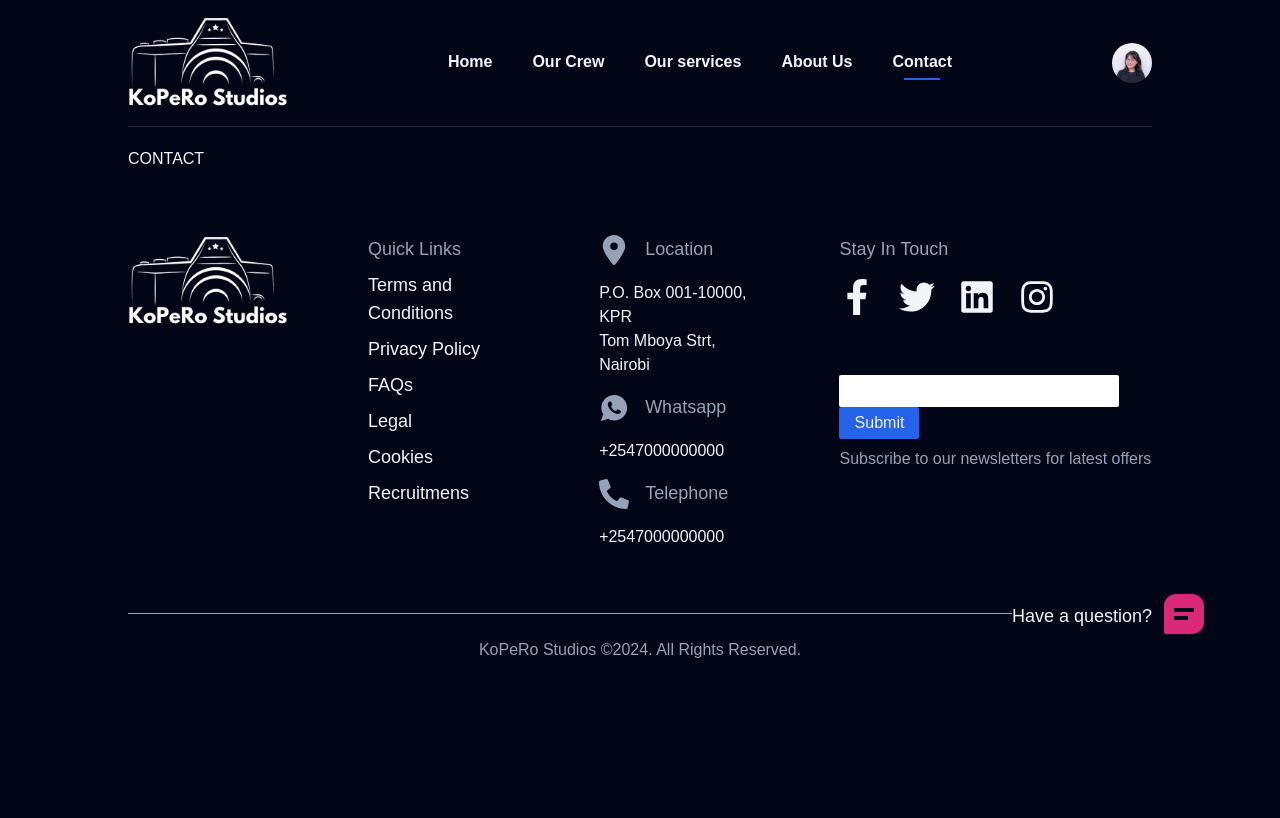
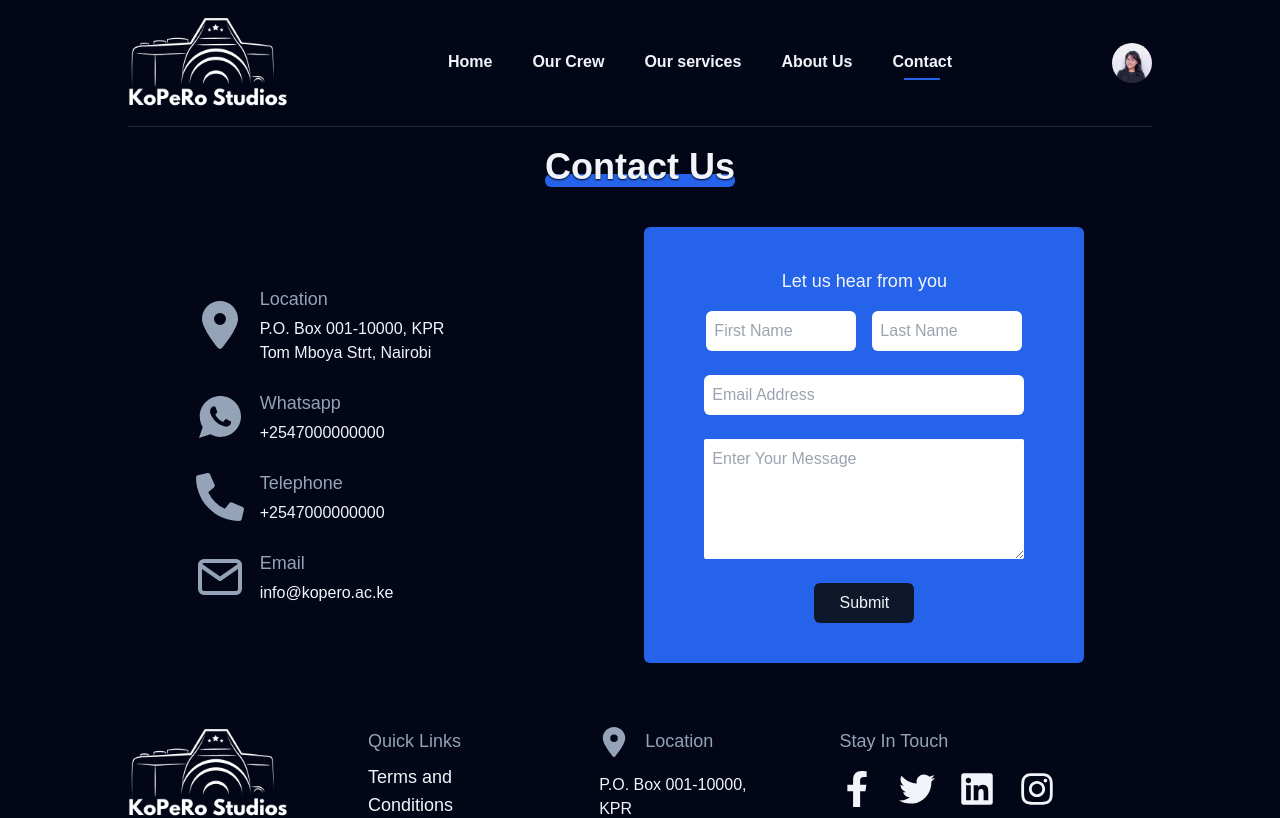
Before and after one commit to omollpeter/KoPeRo-Studios-Frontend, a React (Vite) app: page /contact in a window 1280 px wide. Shown: the top 818 px of the page. Built offline with nearby package versions, Linux system fonts and the light colour scheme.

Commit message:
Refactor input type and styling in Footer and Hero components

```diff
--- a/src/components/Footer.jsx
+++ b/src/components/Footer.jsx
@@ -82,7 +82,8 @@ const Footer = () => {
           <div className='py-12 flex flex-col gap-2'>
             <div>
               <input
-                type='text'
+                type='email'
+                placeholder='Email'
                 className='rounded-sm h-8 w-[280px] text-dark p-2'
               />
               <input
--- a/src/components/Hero.jsx
+++ b/src/components/Hero.jsx
@@ -35,7 +35,7 @@ const Hero = () => {
       </div>
       <div className='md:w-1/2 relative'>
         <img
-          className='w-full md:absolute bottom-0 h-auto rounded-lg hover:-translate-y-1 duration-300'
+          className='w-full md:absolute bottom-0 h-auto rounded-lg transition-transform duration-500 hover:scale-105'
           src={camera_1}
           alt=''
         />
--- a/src/pages/Contact.jsx
+++ b/src/pages/Contact.jsx
@@ -1,5 +1,107 @@
+import { FiMail } from 'react-icons/fi';
+import { IoLogoWhatsapp } from 'react-icons/io';
+import { FaPhoneAlt } from 'react-icons/fa';
+import { FaLocationDot } from 'react-icons/fa6';
+
 const Contact = () => {
-  return <div>CONTACT</div>;
+  return (
+    <div className='flex flex-col gap-10'>
+      <div className='flex justify-center items-center'>
+        <h1 className='relative text-light font-bold text-3xl lg:text-4xl text-shadow-sm before:absolute before:rounded-md before:-bottom-[0.1px] before:left-0 before:w-full before:h-[13px] before:bg-blue before:-z-10  hover:before:bg-pink'>
+          Contact Us
+        </h1>
+      </div>
+      <div className='flex flex-col md:flex-row justify-center items-center gap-[200px]'>
+        <div className='flex flex-col justify-center items-center gap-6'>
+          <div className='flex flex-row gap-4 justify-center items-center'>
+            <FaLocationDot className='text-slate-400 text-5xl hover:text-blue' />
+            <div className='flex flex-col gap-1'>
+              <p className='text-slate-400 text-lg cursor-pointer hover:text-blue'>
+                Location
+              </p>
+              <p className='hover:text-blue cursor-pointer'>
+                P.O. Box 001-10000, KPR
+                <br />
+                Tom Mboya Strt, Nairobi
+              </p>
+            </div>
+          </div>
+          <div className='flex flex-row gap-4 justify-start items-center w-full'>
+            <IoLogoWhatsapp className='text-slate-400 text-5xl hover:text-blue' />
+            <div className='flex flex-col gap-1'>
+              <p className='text-slate-400 text-lg cursor-pointer hover:text-blue'>
+                Whatsapp
+              </p>
+              <p className='hover:text-blue cursor-pointer'>+2547000000000</p>
+            </div>
+          </div>
+          <div className='flex flex-row gap-4 justify-start items-center w-full'>
+            <FaPhoneAlt className='text-slate-400 text-5xl hover:text-blue' />
+            <div className='flex flex-col gap-1'>
+              <p className='text-slate-400 text-lg cursor-pointer hover:text-blue'>
+                Telephone
+              </p>
+              <p className='hover:text-blue cursor-pointer'>+2547000000000</p>
+            </div>
+          </div>
+          <div className='flex flex-row gap-4 justify-start items-center w-full'>
+            <FiMail className='text-slate-400 text-5xl hover:text-blue' />
+            <div className='flex flex-col gap-1'>
+              <p className='text-slate-400 text-lg cursor-pointer hover:text-blue'>
+                Email
+              </p>
+              <p className='hover:text-blue cursor-pointer'>
+                info@kopero.ac.ke
+              </p>
+            </div>
+          </div>
+        </div>
+        <div className='flex flex-col justify-center items-center gap-4 bg-blue rounded-md py-[40px] px-[60px] '>
+          <p className='text-lg'>Let us hear from you</p>
+          <div>
+            <form
+              action=''
+              className='flex flex-col gap-6 justify-center items-center'
+            >
+              <div className='flex flex-row gap-4'>
+                <input
+                  type='text'
+                  placeholder='First Name'
+                  required
+                  className='rounded-md w-[150px] h-10 text-dark p-2'
+                />
+                <input
+                  type='text'
+                  required
+                  placeholder='Last Name'
+                  className='rounded-md w-[150px] h-10 text-dark p-2'
+                />
+              </div>
+              <input
+                type='email'
+                placeholder='Email Address'
+                required
+                className='rounded-md w-[320px] h-10 text-dark p-2'
+              />
+              <textarea
+                type='text'
+                placeholder='Enter Your Message'
+                required
+                className='rounded-sm w-[320px] h-[120px] text-dark p-2 box-border'
+              />
+              <button
+                type='submit'
+                className='bg-slate-900 rounded-md w-[100px] h-[40px] text-light transition:transform duration-300 hover:bg-slate-800 hover:border-3 hover:-translate-y-1'
+              >
+                {' '}
+                Submit
+              </button>
+            </form>
+          </div>
+        </div>
+      </div>
+    </div>
+  );
 };
 
 export default Contact;
```
